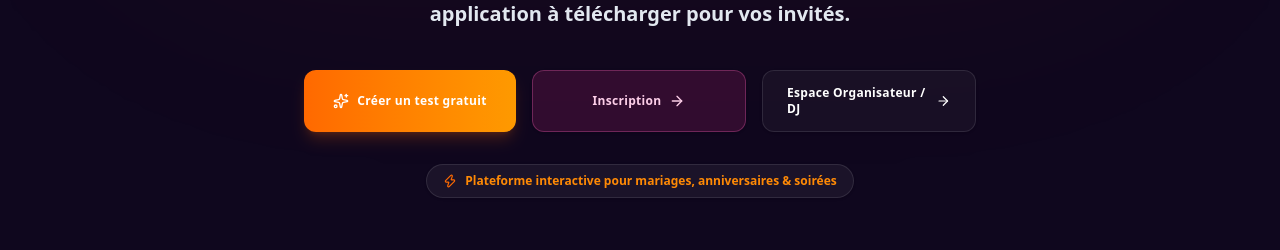
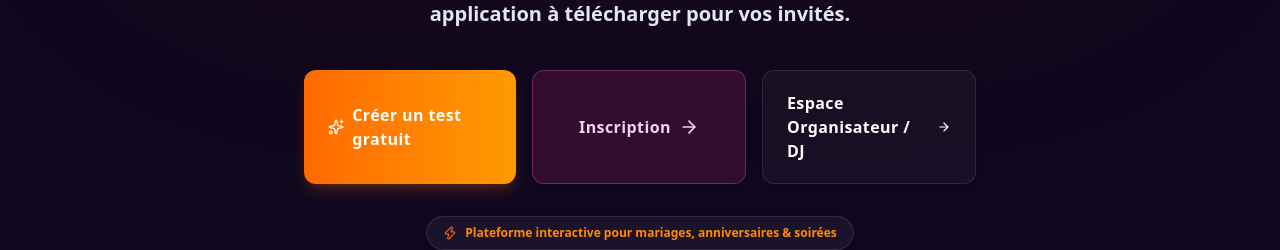
Before and after one commit to damiendenne/partylens, a Next.js app: page / in a window 1280 px wide. Shown: the part 438-688 px from the top of the page. Built offline with nearby package versions, Linux system fonts and the light colour scheme.

Commit message:
increase homepage CTA text size

```diff
--- a/src/app/page.js
+++ b/src/app/page.js
@@ -170,22 +170,22 @@ export default function HomePage() {
 
         {/* DOUBLE APPEL À L'ACTION (CTA) */}
         <div className="w-full max-w-2xl flex flex-col sm:flex-row gap-4 mb-8">
-          <Link href="/register?demo=true" className="flex-1 bg-gradient-to-r from-orange-500 to-amber-500 text-white py-3.5 px-6 rounded-xl font-bold tracking-wide text-xs shadow-lg shadow-orange-500/20 hover:brightness-105 active:scale-[0.98] transition-all flex items-center justify-center gap-2">
-            <Sparkles size={16} /> Créer un test gratuit
+          <Link href="/register?demo=true" className="flex-1 bg-gradient-to-r from-orange-500 to-amber-500 text-white py-5 px-6 rounded-xl font-bold tracking-wide text-base shadow-lg shadow-orange-500/20 hover:brightness-105 active:scale-[0.98] transition-all flex items-center justify-center gap-2">
+            <Sparkles size={20} /> Créer un test gratuit
           </Link>
-          <Link href="/register" className={`flex-1 py-3.5 px-6 rounded-xl font-bold tracking-wide text-xs transition-all flex items-center justify-center gap-2 shadow-sm ${
+          <Link href="/register" className={`flex-1 py-5 px-6 rounded-xl font-bold tracking-wide text-base transition-all flex items-center justify-center gap-2 shadow-sm ${
             darkMode
               ? 'bg-pink-500/15 text-pink-200 border border-pink-400/30 hover:bg-pink-500/25'
               : 'bg-pink-100 text-pink-700 border border-pink-300 hover:bg-pink-200'
           }`}>
-            Inscription <ArrowRight size={16} />
+            Inscription <ArrowRight size={20} />
           </Link>
-          <Link href="/login" className={`flex-1 py-3.5 px-6 rounded-xl font-bold tracking-wide text-xs transition-all flex items-center justify-center gap-2 shadow-sm ${
+          <Link href="/login" className={`flex-1 py-5 px-6 rounded-xl font-bold tracking-wide text-base transition-all flex items-center justify-center gap-2 shadow-sm ${
             darkMode
               ? 'bg-white/[0.04] text-white border border-white/10 hover:bg-white/[0.08]'
               : 'bg-[#eaeaea] text-slate-700 border border-slate-300 hover:bg-[#dedede]'
           }`}>
-            Espace Organisateur / DJ <ArrowRight size={16} />
+            Espace Organisateur / DJ <ArrowRight size={20} />
           </Link>
         </div>
 
```
